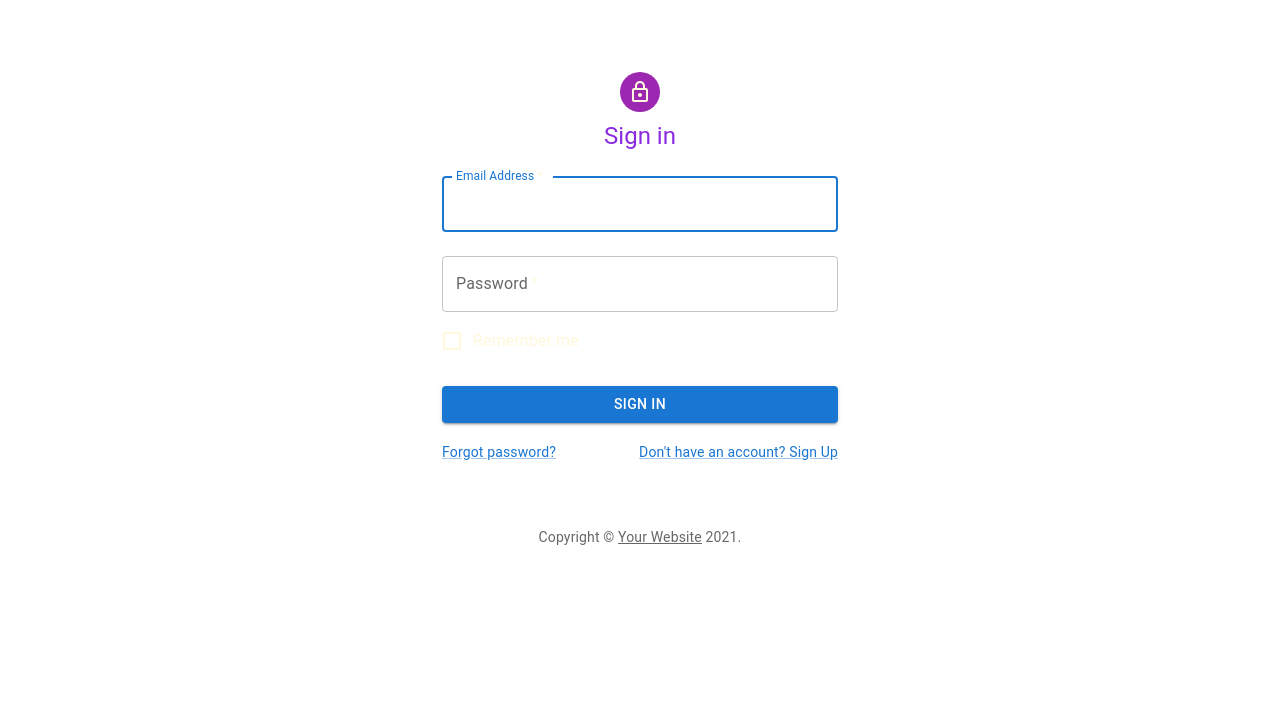
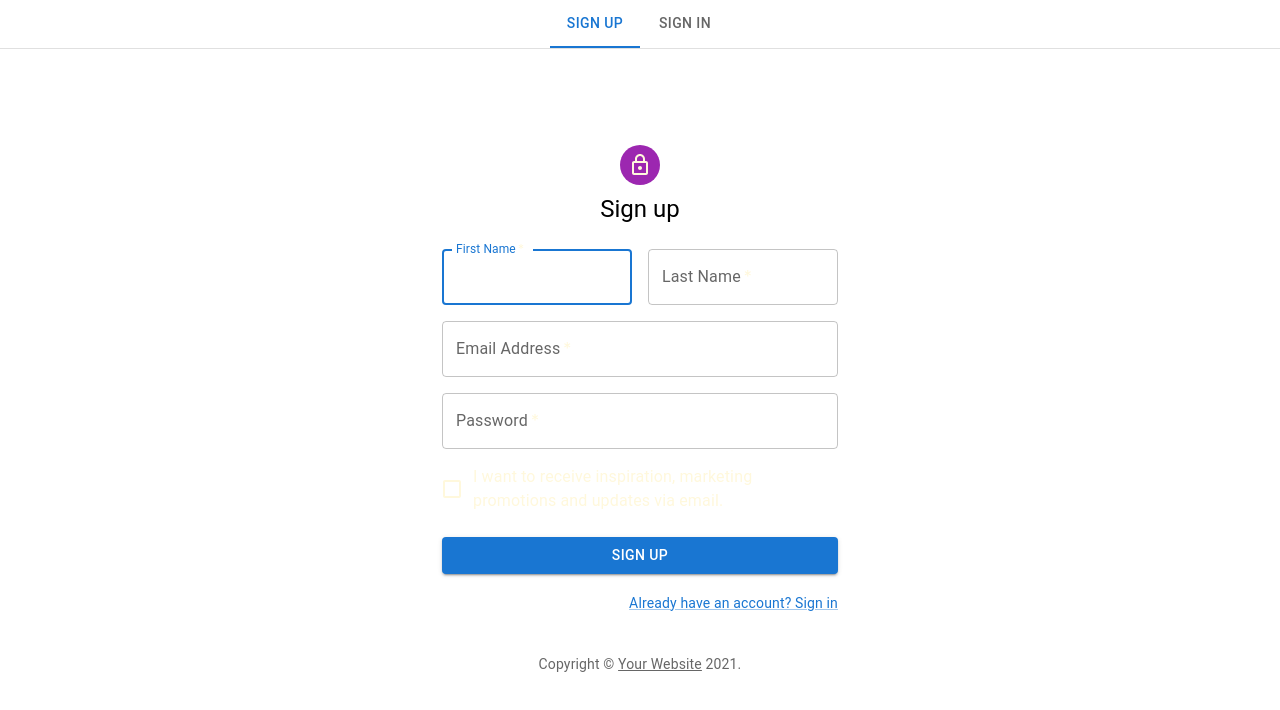
Before and after one commit to shalearkane/GrooveFront, a React (Create React App) app: page / in a window 1280 px wide. Shown: the top 710 px of the page. Built offline with nearby package versions, Linux system fonts and the light colour scheme.

Commit message:
added LikeButton and Sign Up page

```diff
--- a/src/app/auth_api/authAPI.js
+++ b/src/app/auth_api/authAPI.js
@@ -3,7 +3,7 @@
 const API_URL = "http://127.0.0.1:8000/api/";
 
 class AuthService {
-    async login(email, password) {
+    async signin(email, password) {
         const response = await axios
             .post(API_URL + "token/obtain/", { email, password });
         if (response.data.access) {
@@ -16,12 +16,14 @@
         localStorage.removeItem("user");
     }
 
-    register(username, email, password) {
-        return axios.post(API_URL + "signup", {
+    async signup(username, email, password) {
+        const response = await axios.post(API_URL + "user/create/", {
             username,
             email,
             password,
         });
+        console.log(response.data)
+        return response.data
     }
 }
 
--- a/src/app/auth_api/authSlice.js
+++ b/src/app/auth_api/authSlice.js
@@ -17,11 +17,22 @@
 export const getToken = createAsyncThunk(
     'auth/getToken',
     async (formState) => {
-        const data = await authAPI.login(formState.email, formState.password);
+        const data = await authAPI.signin(formState.email, formState.password);
         // login returns response.data
         return data
     }
 
+)
+
+export const signUp = createAsyncThunk(
+    'auth/signUp',
+    async (formState) => {
+        console.log(formState)
+        const data = await authAPI.signup(formState.username, formState.email, formState.password);
+        // register returns response.data
+        console.log(data)
+        return data
+    }
 )
 
 export const logout = createAsyncThunk(
--- a/src/app/axiosInstance.js
+++ b/src/app/axiosInstance.js
@@ -13,7 +13,7 @@
 
     axiosInstance.interceptors.request.use(
         (request) => {
-            if (request.url !== API_URL + "token/obtain/" && request.url !== API_URL + "token/refresh/") {
+            if (request.url !== API_URL + "token/obtain/" && request.url !== API_URL + "token/refresh/" && request.url !== API_URL + "signup/") {
                 // console.log("intercepted request :-) ", request.url, store.getState().auth.user.access)
                 // setting auth headers only if we are not trying to get tokens
                 request.headers['Authorization'] = "JWT " + store.getState().auth.user.access
--- /dev/null
+++ b/src/features/buttons/LikeButton.jsx
@@ -0,0 +1,39 @@
+import { useState, useEffect, skipToken } from "react";
+import { useIsLikedQuery, useLikeSongMutation, useUnlikeSongMutation } from "../../app/music_api/musicApi";
+import IconButton from '@mui/material/IconButton';
+import FavoriteBorderOutlinedIcon from '@mui/icons-material/FavoriteBorderOutlined';
+import FavoriteIcon from '@mui/icons-material/Favorite';
+
+
+const LikeButton = (props) => {
+    var trackid = props.trackid
+    const [like, setLike] = useState(skipToken)
+
+    const [triggerLike, resultLike] = useLikeSongMutation()
+    const [triggerUnlike, resultUnlike] = useUnlikeSongMutation()
+    const { data: likeStatus, isLoading, isError } = useIsLikedQuery(trackid)
+
+    useEffect(() => {
+        if (likeStatus) {
+            setLike(likeStatus["isLiked"])
+        }
+    }, [likeStatus])
+
+    function likeHandler() {
+        if (like === false) {
+            triggerLike(trackid)
+            setLike(true)
+        } else {
+            triggerUnlike(trackid)
+            setLike(false)
+        }
+    }
+
+    return (
+        <IconButton aria-label="like" onClick={likeHandler}>
+            {like ? <FavoriteIcon /> : <FavoriteBorderOutlinedIcon />}
+        </IconButton>
+    )
+}
+
+export default LikeButton
--- a/src/features/player/PlayerDetails.jsx
+++ b/src/features/player/PlayerDetails.jsx
@@ -1,44 +1,9 @@
-import { useState, useEffect, skipToken } from "react";
 import { useSelector } from "react-redux";
 import { selectCurrentlyPlayingIndex, selectQueue } from "../../app/music_api/musicSlice";
-import { useIsLikedQuery, useLikeSongMutation, useUnlikeSongMutation } from "../../app/music_api/musicApi";
-import IconButton from '@mui/material/IconButton';
 import Stack from '@mui/material/Stack';
-import FavoriteBorderOutlinedIcon from '@mui/icons-material/FavoriteBorderOutlined';
-import FavoriteIcon from '@mui/icons-material/Favorite';
 import HourglassEmptyIcon from '@mui/icons-material/HourglassEmpty';
 import styles from './PlayerDetails.module.css'
-
-const LikeBtn = (props) => {
-    var trackid = props.trackid
-    const [like, setLike] = useState(skipToken)
-
-    const [triggerLike, resultLike] = useLikeSongMutation()
-    const [triggerUnlike, resultUnlike] = useUnlikeSongMutation()
-    const { data: likeStatus, isLoading, isError } = useIsLikedQuery(trackid)
-
-    useEffect(() => {
-        if (likeStatus) {
-            setLike(likeStatus["isLiked"])
-        }
-    }, [likeStatus])
-
-    function likeHandler() {
-        if (like === false) {
-            triggerLike(trackid)
-            setLike(true)
-        } else {
-            triggerUnlike(trackid)
-            setLike(false)
-        }
-    }
-
-    return (
-        <IconButton aria-label="like" onClick={likeHandler}>
-            {like ? <FavoriteIcon /> : <FavoriteBorderOutlinedIcon />}
-        </IconButton>
-    )
-}
+import LikeButton from "../buttons/LikeButton";
 
 function PlayerDetails() {
     const index = useSelector(selectCurrentlyPlayingIndex)
@@ -77,7 +42,7 @@
                         {tracks[index].album.artist.name}
                         <hr />
                         <Stack direction="row" spacing={1}>
-                            <LikeBtn trackid={tracks[index].id} />
+                            <LikeButton trackid={tracks[index].id} />
                         </Stack>
                     </div>
                 </div>
--- a/src/features/unauthenticated/SignIn.jsx
+++ b/src/features/unauthenticated/SignIn.jsx
@@ -46,7 +46,6 @@
 
 export const SignIn = () => {
     const dispatch = useDispatch();
-
     const handleSubmit = (event) => {
         event.preventDefault();
         const data = new FormData(event.currentTarget);
--- a/src/features/unauthenticated/SignUp.jsx
+++ b/src/features/unauthenticated/SignUp.jsx
@@ -1,4 +1,6 @@
 import * as React from 'react';
+import { useDispatch } from 'react-redux'
+import { signUp } from '../../app/auth_api/authSlice'
 import Avatar from '@mui/material/Avatar';
 import Button from '@mui/material/Button';
 import CssBaseline from '@mui/material/CssBaseline';
@@ -29,14 +31,16 @@
 const theme = createTheme();
 
 export default function SignUp() {
+    const dispatch = useDispatch();
     const handleSubmit = (event) => {
         event.preventDefault();
         const data = new FormData(event.currentTarget);
         // eslint-disable-next-line no-console
-        console.log({
+        dispatch(signUp({
+            username: data.get('firstName') + '_' + data.get('lastName'),
             email: data.get('email'),
             password: data.get('password'),
-        });
+        }));
     };
 
     return (
--- a/src/features/unauthenticated/Unauthenticated.jsx
+++ b/src/features/unauthenticated/Unauthenticated.jsx
@@ -1,8 +1,73 @@
 import SignUp from "./SignUp"
 import SignIn from "./SignIn"
+import * as React from 'react';
+import PropTypes from 'prop-types';
+import Tabs from '@mui/material/Tabs';
+import Tab from '@mui/material/Tab';
+import Typography from '@mui/material/Typography';
+import Box from '@mui/material/Box';
+
+function TabPanel(props) {
+    const { children, value, index, ...other } = props;
+
+    return (
+        <div
+            role="tabpanel"
+            hidden={value !== index}
+            id={`simple-tabpanel-${index}`}
+            aria-labelledby={`simple-tab-${index}`}
+            {...other}
+        >
+            {value === index && (
+                <Box sx={{ p: 3 }}>
+                    {children}
+                </Box>
+            )}
+        </div>
+    );
+}
+
+TabPanel.propTypes = {
+    children: PropTypes.node,
+    index: PropTypes.number.isRequired,
+    value: PropTypes.number.isRequired,
+};
+
+function a11yProps(index) {
+    return {
+        id: `simple-tab-${index}`,
+        'aria-controls': `simple-tabpanel-${index}`,
+    };
+}
+
+function BasicTabs() {
+    const [value, setValue] = React.useState(0);
+
+    const handleChange = (event, newValue) => {
+        setValue(newValue);
+    };
+
+    return (
+        <Box sx={{ width: '100%' }}>
+            <Box sx={{ borderBottom: 1, borderColor: 'divider' }}>
+                <Tabs value={value} onChange={handleChange} aria-label="basic tabs example" centered>
+                    <Tab label="Sign Up" {...a11yProps(0)} />
+                    <Tab label="Sign In" {...a11yProps(1)} />
+                </Tabs>
+            </Box>
+            <TabPanel value={value} index={0}>
+                <SignUp />
+            </TabPanel>
+            <TabPanel value={value} index={1}>
+                <SignIn />
+            </TabPanel>
+        </Box>
+    );
+}
+
 
 function UnauthenticatedApp() {
-    return (<SignIn />)
+    return (<BasicTabs />)
 }
 
 export default UnauthenticatedApp
```
